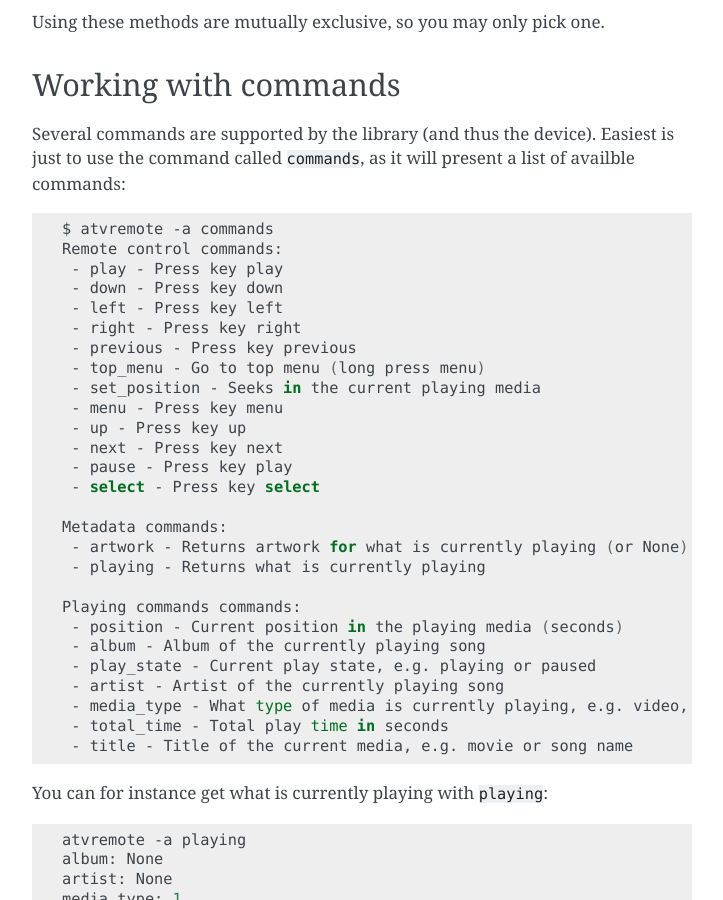
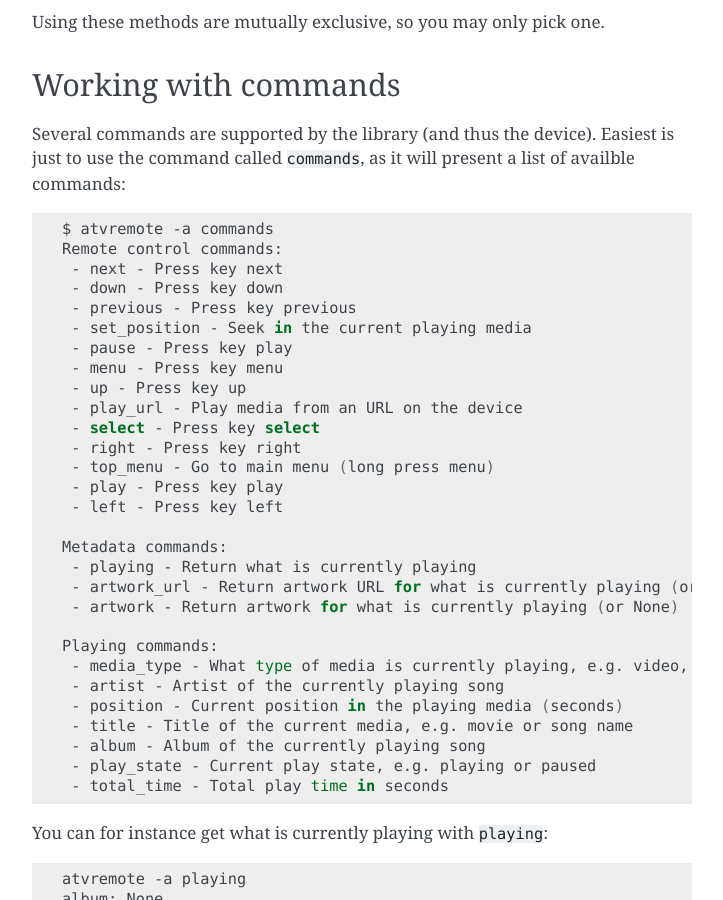
Before and after one commit to postlund/pyatv, a Sphinx documentation site: the page built from docs/atvremote.rst, in a window 1280 px wide and 900 px high, scrolled down 1584 px. Shown: the whole window, without its empty margins (388-1111 px from the left). Built offline with Sphinx 7.4.7, drawn with Linux system fonts in a browser that asks for light colours; pages that are not in the unit, such as notebooks, are missing from menus.

Commit message:
Add function artwork_url

```diff
--- a/docs/atvremote.rst
+++ b/docs/atvremote.rst
@@ -83,31 +83,33 @@ availble commands:
 
     $ atvremote -a commands
     Remote control commands:
-     - play - Press key play
+     - next - Press key next
      - down - Press key down
-     - left - Press key left
-     - right - Press key right
      - previous - Press key previous
-     - top_menu - Go to top menu (long press menu)
-     - set_position - Seeks in the current playing media
+     - set_position - Seek in the current playing media
+     - pause - Press key play
      - menu - Press key menu
      - up - Press key up
-     - next - Press key next
-     - pause - Press key play
+     - play_url - Play media from an URL on the device
      - select - Press key select
+     - right - Press key right
+     - top_menu - Go to main menu (long press menu)
+     - play - Press key play
+     - left - Press key left
 
     Metadata commands:
-     - artwork - Returns artwork for what is currently playing (or None)
-     - playing - Returns what is currently playing
+     - playing - Return what is currently playing
+     - artwork_url - Return artwork URL for what is currently playing (or None)
+     - artwork - Return artwork for what is currently playing (or None)
 
-    Playing commands commands:
+    Playing commands:
+     - media_type - What type of media is currently playing, e.g. video, music
+     - artist - Artist of the currently playing song
      - position - Current position in the playing media (seconds)
+     - title - Title of the current media, e.g. movie or song name
      - album - Album of the currently playing song
      - play_state - Current play state, e.g. playing or paused
-     - artist - Artist of the currently playing song
-     - media_type - What type of media is currently playing, e.g. video, music
      - total_time - Total play time in seconds
-     - title - Title of the current media, e.g. movie or song name
 
 You can for instance get what is currently playing with ``playing``:
 
```
Also changed, not shown: README.rst (+15 -14 lines), docs/metadata.rst (+9 -0 lines), 4 other files.
